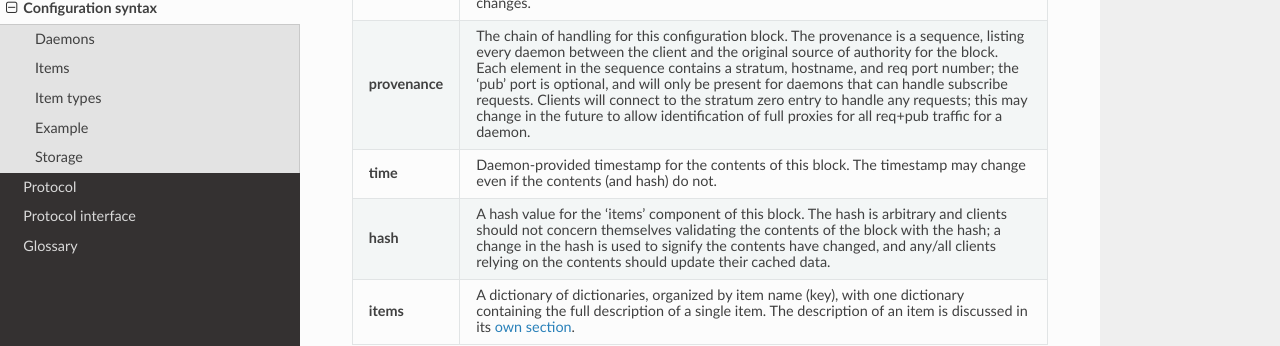
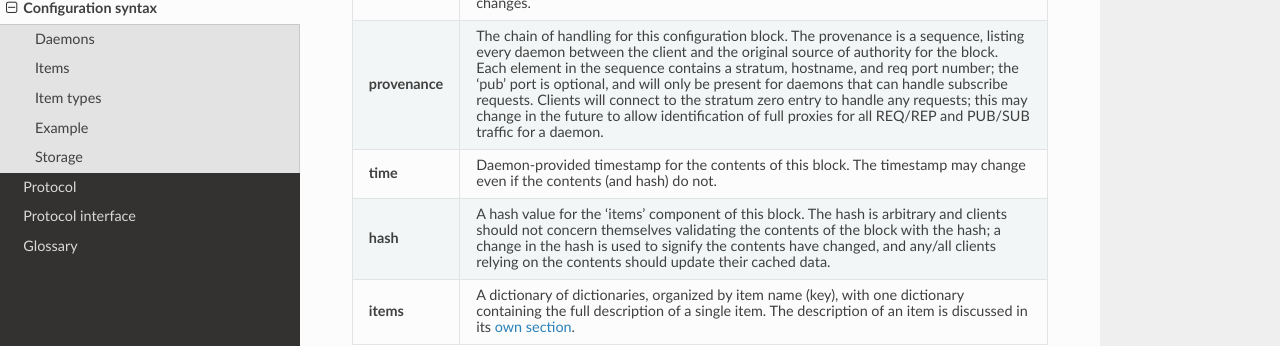
Before and after one commit to KeckObservatory/mKTL, a Sphinx documentation site: the page built from doc/configuration.rst, in a window 1280 px wide and 900 px high, scrolled down 635 px. Shown: the part 231-577 px from the top of the window. Built offline with Sphinx 7.4.7 and the Read the Docs theme 3.1.0, drawn with Linux system fonts in a browser that asks for light colours.

Commit message:
Cosmetic tweak.

```diff
--- a/doc/configuration.rst
+++ b/doc/configuration.rst
@@ -55,7 +55,7 @@ A per-daemon configuration block will contain the following fields:
 		requests. Clients will connect to the stratum zero
 		entry to handle any requests; this may change in
 		the future to allow identification of full proxies
-		for all req+pub traffic for a daemon.
+		for all REQ/REP and PUB/SUB traffic for a daemon.
 
 **time**	Daemon-provided timestamp for the contents of this
 		block. The timestamp may change even if the contents
```
